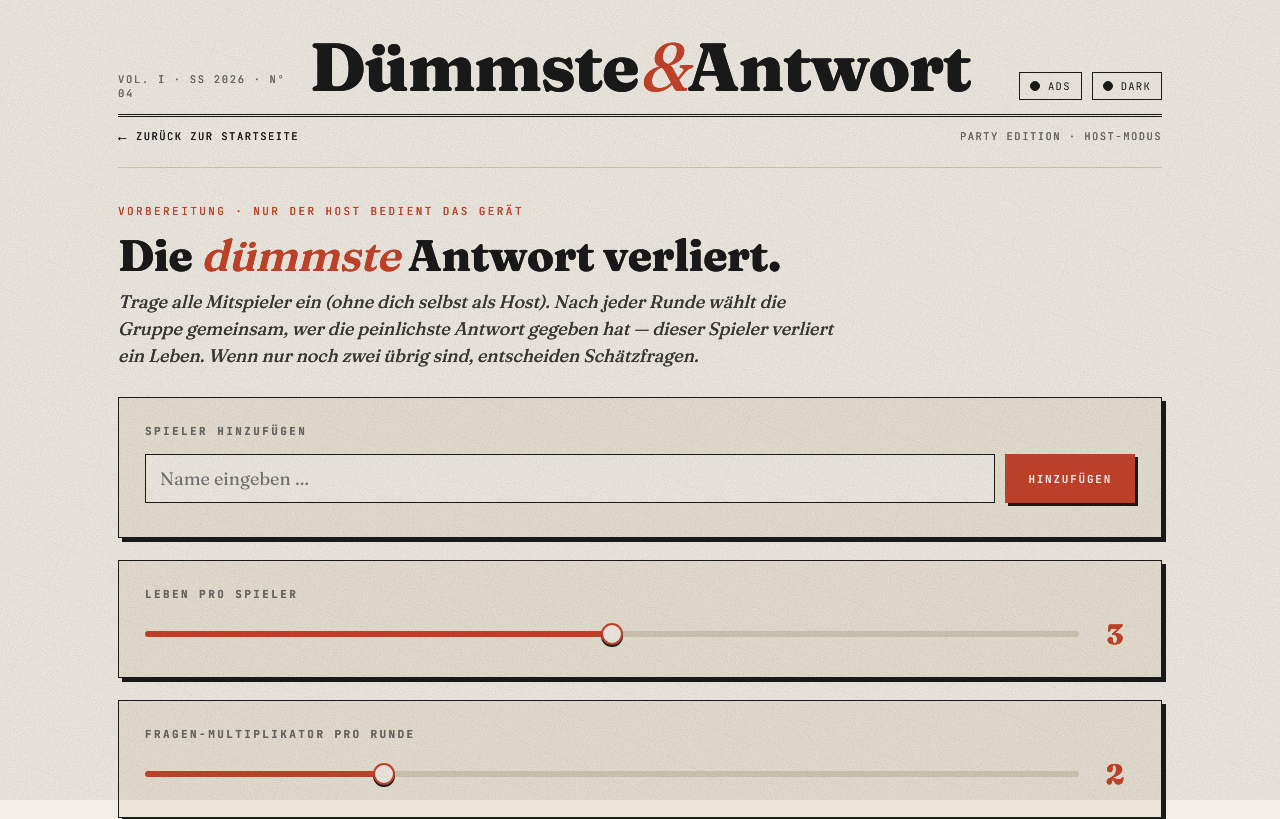
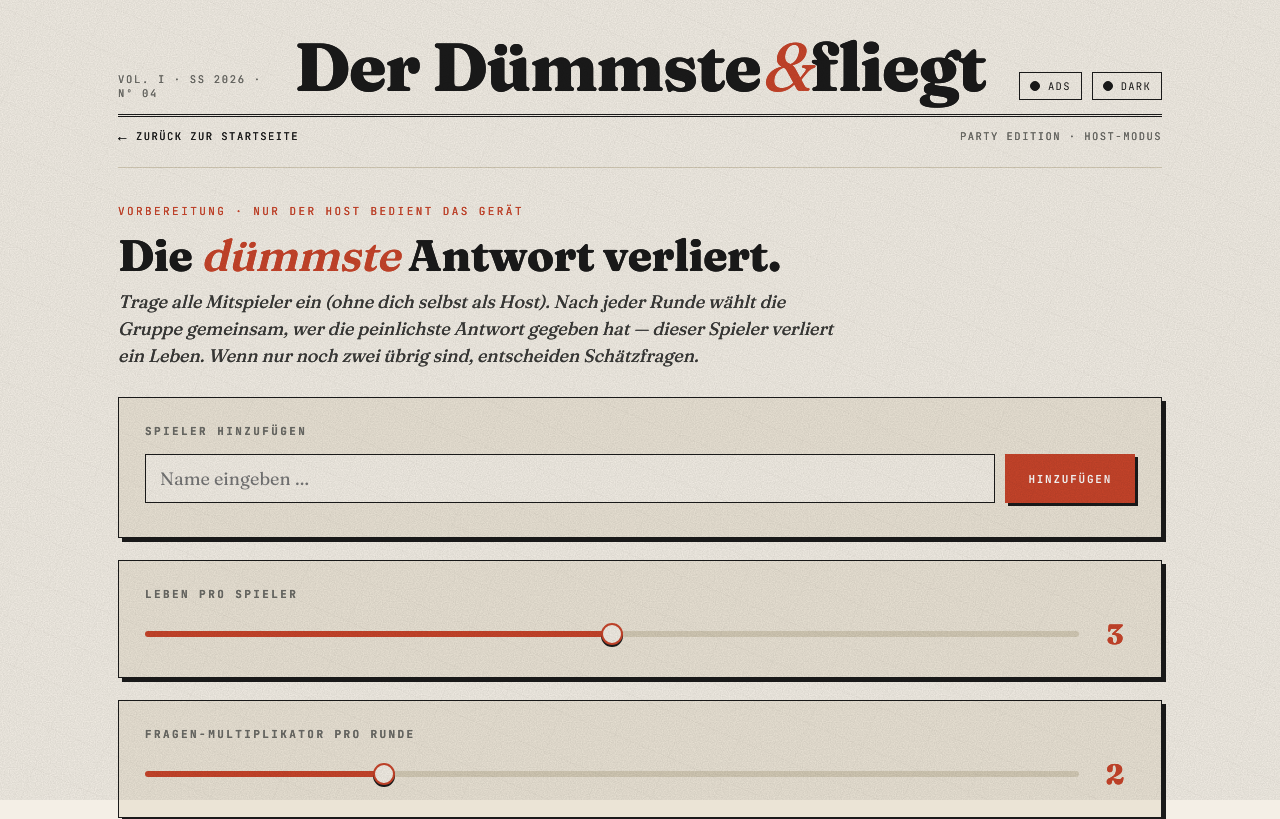
Before and after one commit to maiggooo/maiggooo.github.io, a plain HTML site: page derduemmstefliegt.html in a window 1280 px wide. Shown: the top 819 px of the page. Drawn offline with Linux system fonts and the light colour scheme.

Commit message:
Update derduemmstefliegt.html

```diff
--- a/derduemmstefliegt.html
+++ b/derduemmstefliegt.html
@@ -3,7 +3,7 @@
 <head>
 <meta charset="UTF-8" />
 <meta name="viewport" content="width=device-width, initial-scale=1.0" />
-<title>Dümmste Antwort — Party Quiz</title>
+<title>Der Dümmste Fliegt — Party Quiz</title>
 <link rel="icon" type="image/png" href="favicon.png">
 <link rel="preconnect" href="https://fonts.googleapis.com">
 <link rel="preconnect" href="https://fonts.gstatic.com" crossorigin>
@@ -708,7 +708,7 @@
 
   <header class="mast">
     <div class="edition left">Vol. I · SS 2026 · Nº 04</div>
-    <div class="brand">Dümmste<em>&amp;</em>Antwort</div>
+    <div class="brand">Der Dümmste<em>&amp;</em>fliegt</div>
     <div class="edition right">
       <button class="toggle" id="adsToggle" aria-label="Werbung ein/aus" title="Werbung ein/aus">
         <span class="dot" id="adsDot"></span>
```
